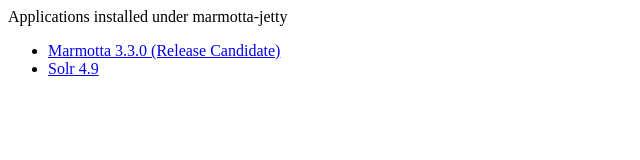
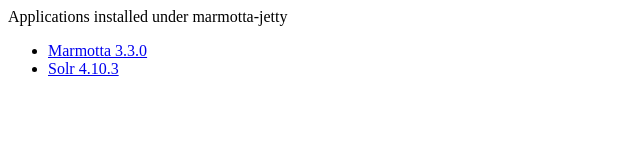
Before and after one commit to anarchivist/marmotta-jetty, a plain HTML site: page webapps/dashboard/index.html in a window 1280 px wide. Shown: the whole page, without its empty margins (0-640 px from the left). Drawn offline with Linux system fonts and the light colour scheme.

Commit message:
Upgrade to Solr 4.10.3

```diff
--- a/webapps/dashboard/index.html
+++ b/webapps/dashboard/index.html
@@ -5,8 +5,8 @@
   <body>
     <p>Applications installed under marmotta-jetty</p>
     <ul>
-      <li><a href="/marmotta">Marmotta 3.3.0 (Release Candidate)</a></li>
-      <li><a href="/solr">Solr 4.9</a></li>
+      <li><a href="/marmotta">Marmotta 3.3.0</a></li>
+      <li><a href="/solr">Solr 4.10.3</a></li>
     </ul>
   </body>
 </html>
```
Also changed, not shown: 11 other files.
